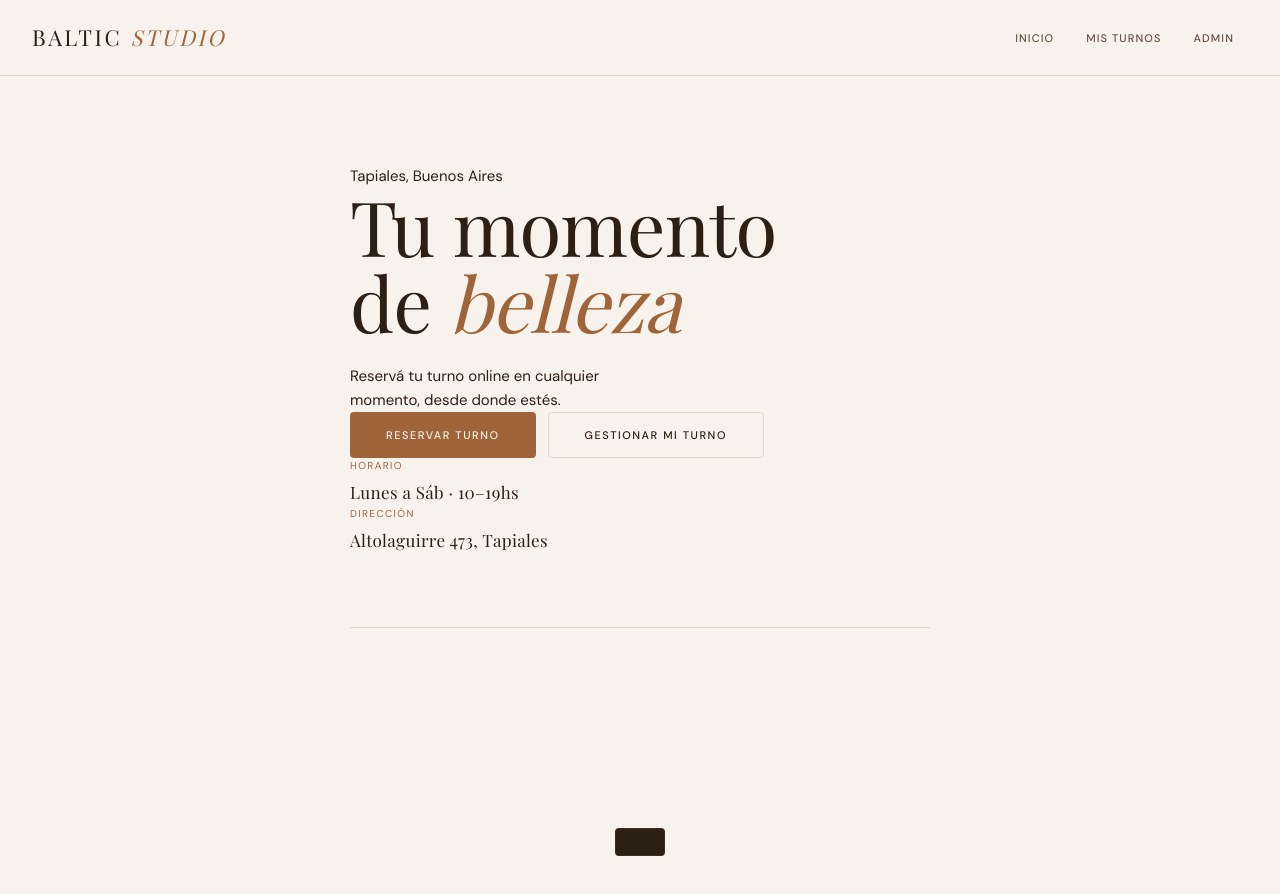
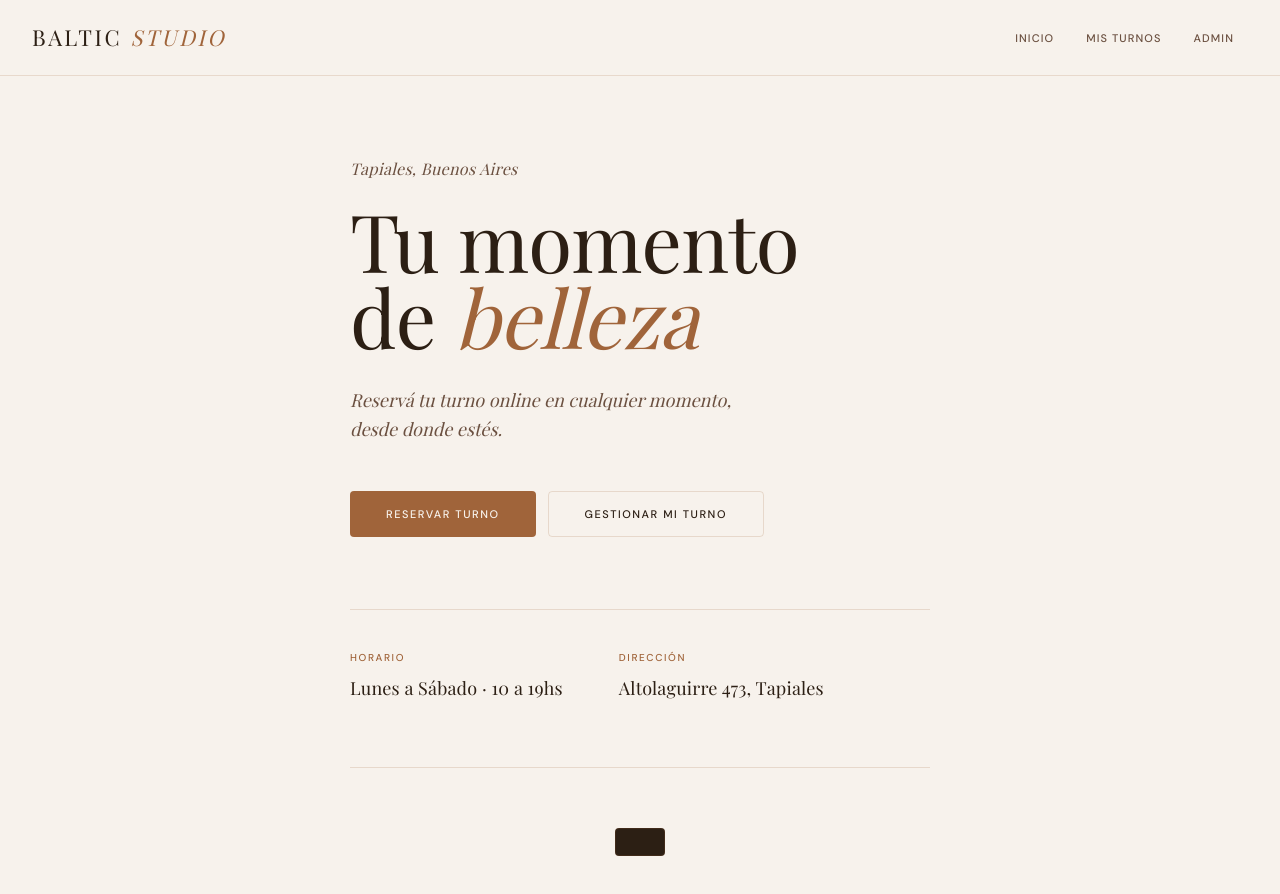
Before and after one commit to Guadab05/BALTIC, a plain HTML site: page index.html in a window 1280 px wide. Before the commit the page ends 800 px from the top, so only its background shows below. Drawn offline with nearby package versions, Linux system fonts and the light colour scheme; a web font is replaced by a local one.

Commit message:
Add files via upload

```diff
--- a/index.html
+++ b/index.html
@@ -87,68 +87,62 @@
 
   /* ── HOME ── */
   .hero {
-    padding: 88px 0 72px;
+    padding: 80px 0 64px;
     border-bottom: 1px solid var(--border);
     margin-bottom: 56px;
   }
-  .hero-eyebrow {
-    font-size: 10px;
-    font-weight: 500;
-    letter-spacing: 0.22em;
-    text-transform: uppercase;
-    color: var(--gold);
-    margin-bottom: 24px;
-    display: flex;
-    align-items: center;
-    gap: 12px;
-  }
-  .hero-eyebrow::after {
-    content: '';
-    flex: 1;
-    max-width: 48px;
-    height: 1px;
-    background: var(--gold);
-    opacity: 0.4;
+  .hero-location {
+    font-family: var(--ff-d);
+    font-size: 16px;
+    font-weight: 400;
+    font-style: italic;
+    color: var(--cream-dim);
+    margin-bottom: 20px;
+    letter-spacing: 0.02em;
   }
   .hero h1 {
     font-family: var(--ff-d);
-    font-size: 76px;
+    font-size: 80px;
     font-weight: 400;
-    line-height: 1.0;
+    line-height: 0.95;
     color: var(--cream);
-    margin-bottom: 24px;
+    margin-bottom: 32px;
     letter-spacing: -0.01em;
   }
   .hero h1 em { font-style: italic; color: var(--gold); }
   .hero-sub {
+    font-family: var(--ff-d);
     color: var(--cream-dim);
-    font-size: 14px;
-    font-weight: 300;
-    letter-spacing: 0.03em;
-    margin-bottom: 44px;
-    line-height: 1.7;
+    font-size: 18px;
+    font-weight: 400;
+    font-style: italic;
+    margin-bottom: 48px;
+    line-height: 1.6;
+    max-width: 420px;
   }
-  .hero-actions { display: flex; gap: 12px; flex-wrap: wrap; }
+  .hero-actions { display: flex; gap: 12px; flex-wrap: wrap; margin-bottom: 0; }
   .hero-info {
     display: flex;
-    gap: 48px;
-    margin-top: 64px;
-    padding-top: 36px;
+    gap: 56px;
+    margin-top: 72px;
+    padding-top: 40px;
     border-top: 1px solid var(--border);
   }
   .info-item .lbl {
     font-size: 10px;
-    letter-spacing: 0.14em;
+    letter-spacing: 0.16em;
     text-transform: uppercase;
     color: var(--gold);
-    margin-bottom: 5px;
+    margin-bottom: 8px;
+    font-weight: 500;
   }
   .info-item .val {
     font-family: var(--ff-d);
-    font-size: 17px;
+    font-size: 18px;
     font-weight: 400;
     color: var(--cream);
-    letter-spacing: 0.02em;
+    letter-spacing: 0.01em;
+    margin-top: 4px;
   }
 
   /* ── BUTTONS ── */
@@ -550,7 +544,7 @@
   a { color: var(--gold); }
 
   @media (max-width: 480px) {
-    .hero h1 { font-size: 44px; }
+    .hero h1 { font-size: 52px; }
     .step-title { font-size: 32px; }
     .slots-grid { grid-template-columns: repeat(3, 1fr); }
     header { padding: 16px 18px; }
@@ -574,17 +568,17 @@
   <!-- ═══ HOME ═══ -->
   <div id="view-home" class="view active">
     <div class="hero">
-      <p class="hero-tag">Tapiales, Buenos Aires</p>
+      <p class="hero-location">Tapiales, Buenos Aires</p>
       <h1>Tu momento<br>de <em>belleza</em></h1>
-      <p>Reservá tu turno online en cualquier<br>momento, desde donde estés.</p>
+      <p class="hero-sub">Reservá tu turno online en cualquier momento, desde donde estés.</p>
       <div class="hero-actions">
         <button class="btn-primary" onclick="startBooking()">Reservar turno</button>
         <button class="btn-secondary" onclick="showView('manage')">Gestionar mi turno</button>
       </div>
-      <div class="info-strip">
+      <div class="hero-info">
         <div class="info-item">
           <div class="lbl">Horario</div>
-          <div class="val">Lunes a Sáb · 10–19hs</div>
+          <div class="val">Lunes a Sábado · 10 a 19hs</div>
         </div>
         <div class="info-item">
           <div class="lbl">Dirección</div>
```
